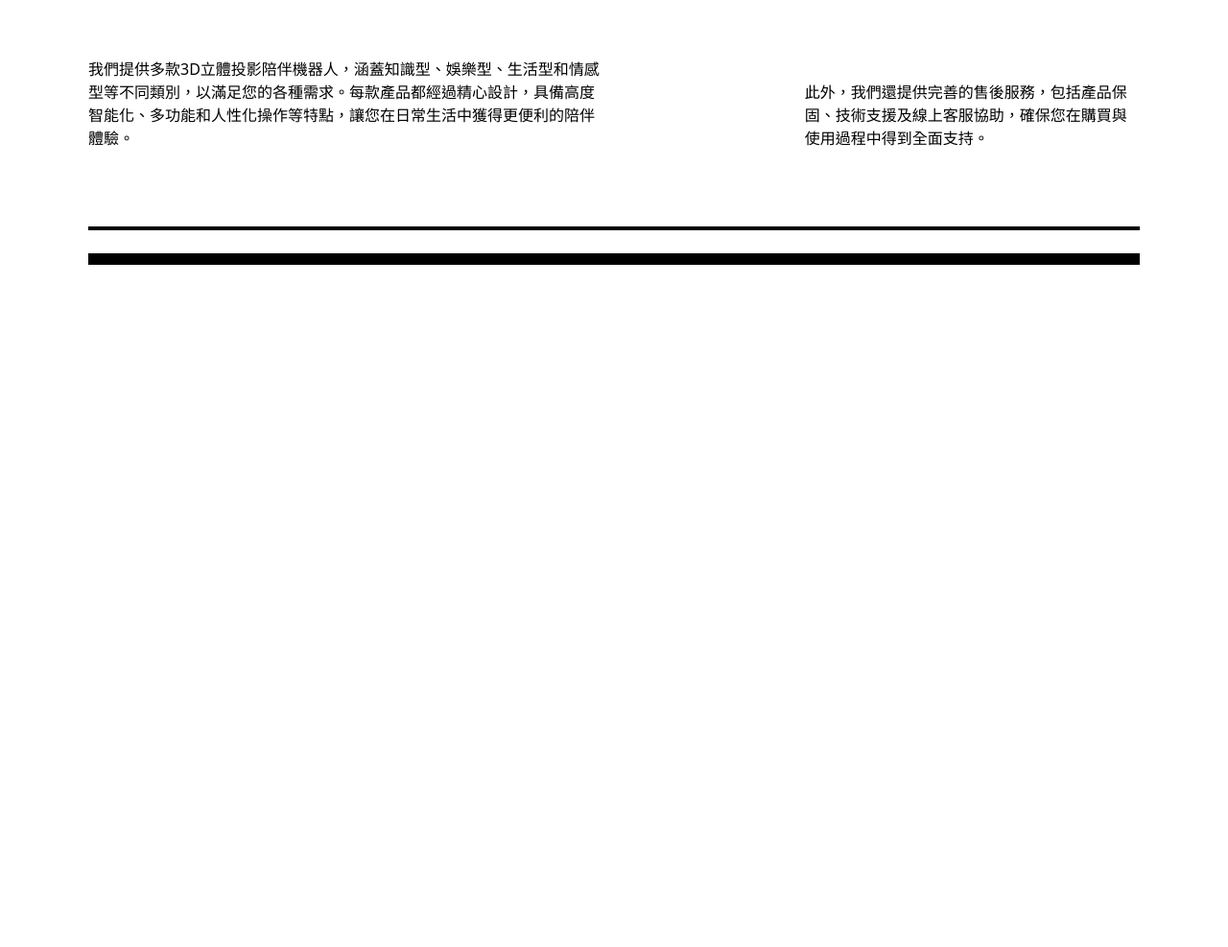
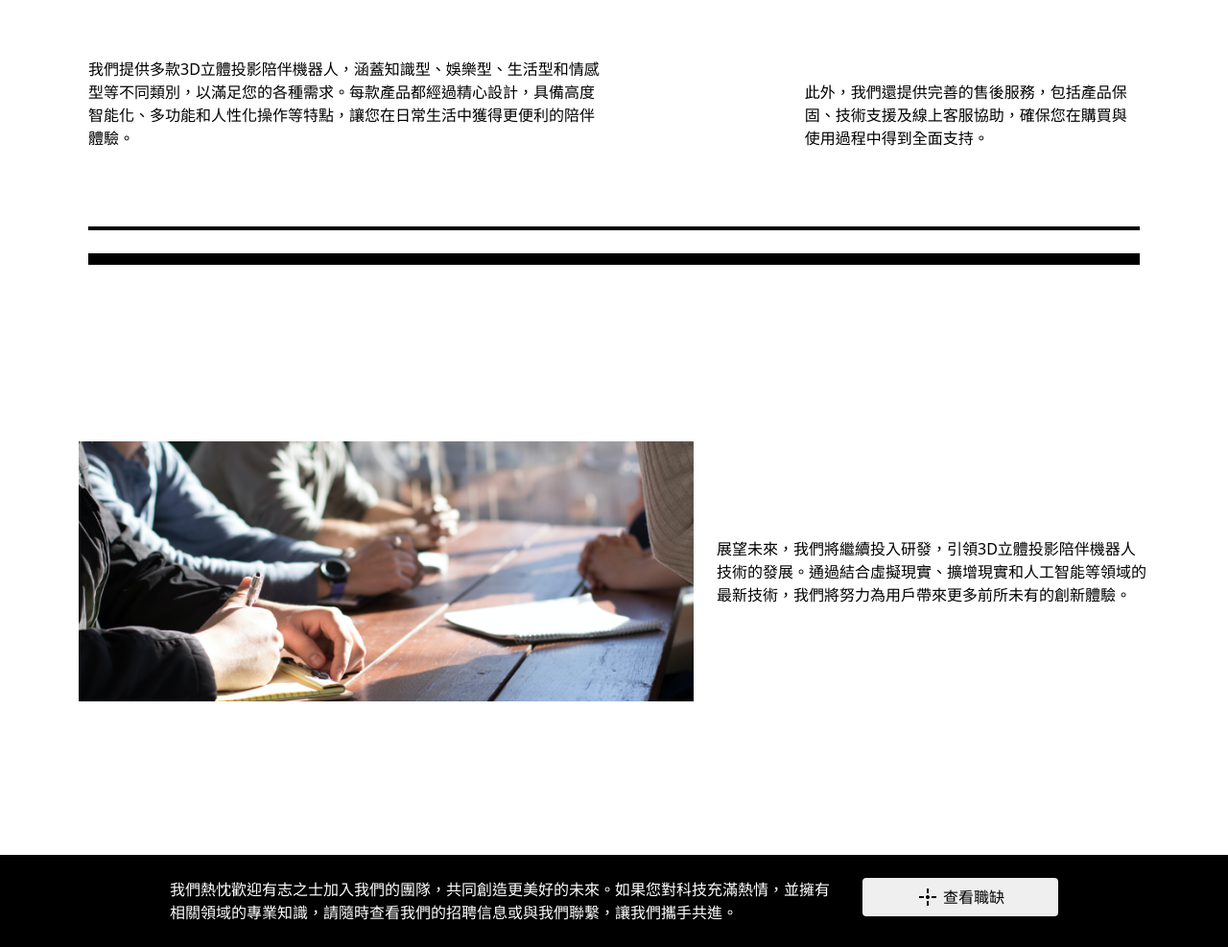
Before and after one commit to lhy131120/alphabox-plus, a website built with Vite: page pages/about.html in a window 1280 px wide. Shown: the part 1473-2460 px from the top of the page at 96% size. Before the commit the page ends 1773 px from the top, so only its background shows below. Built offline with nearby package versions, Linux system fonts and the light colour scheme; a web font is replaced by a local one.

Commit message:
about page done

```diff
--- a/pages/about.html
+++ b/pages/about.html
@@ -56,16 +56,16 @@
 					</div>
 				</div>
 				<div class="row pt-8 pt-lg-10 px-3 px-lg-15">
-					<p class="fw-bolder fs-24 fs-lg-96 text-dark ls-100 text-center">ALPHABOX+</p>
+					<p class="fw-bold fs-4 fs-lg-96 text-dark ls-100 text-center">ALPHABOX+</p>
 				</div>
 				<div class="row py-8 py-lg-15 px-3 px-lg-15 justify-content-between align-items-end">
-					<div class="col col-lg-6">
-						<p class="mb-0">
+					<div class="col-12 col-lg-6 mb-5 mb-lg-0">
+						<p class="mb-0 fw-medium">
 							我們提供多款3D立體投影陪伴機器人，涵蓋知識型、娛樂型、生活型和情感型等不同類別，以滿足您的各種需求。每款產品都經過精心設計，具備高度智能化、多功能和人性化操作等特點，讓您在日常生活中獲得更便利的陪伴體驗。
 						</p>
 					</div>
-					<div class="col col-lg-4">
-						<p class="mb-0">
+					<div class="col-12 col-lg-4">
+						<p class="mb-0 fw-medium">
 							此外，我們還提供完善的售後服務，包括<span class="bg-rectangle">產品保固</span>、<span class="bg-rectangle"
 								>技術支援</span
 							>及<span class="bg-rectangle">線上客服</span>協助，確保您在購買與使用過程中得到全面支持。
@@ -80,8 +80,54 @@
         </div>
 			</div>
       <div class="container">
-        <div class="row"></div>
+        <div class="row py-13 py-lg-22 align-items-center g-5 g-lg-8">
+					<div class="col-lg-7">
+						<img src="../assets/images/meeting.png" class="img-fluid" alt="">
+					</div>
+					<div class="col">
+						<p class="mb-0 fw-medium">展望未來，我們將繼續投入研發，引領3D立體投影陪伴機器人技術的發展。通過結合虛擬現實、擴增現實和人工智能等領域的最新技術，我們將努力為用戶帶來更多前所未有的創新體驗。</p>
+					</div>
+				</div>
       </div>
+			<div class="bg-dark">
+				<div class="container">
+					<div class="row py-11 py-lg-8 justify-content-center">
+						<div class="col-lg-10">
+							<div class="row  g-8">
+								<div class="col">
+									<p class="mb-0 text-light fw-medium">我們熱忱歡迎有志之士加入我們的團隊，共同創造更美好的未來。如果您對科技充滿熱情，並擁有相關領域的專業知識，請隨時查看我們的招聘信息或與我們聯繫，讓我們攜手共進。</p>
+								</div>
+								<div class="col-12 col-lg-auto">
+									<button type="button" class="d-flex gap-1 align-items-center py-2 px-12 border-0 rounded-1 w-100 w-lg-auto justify-content-center">
+										<span class="d-block lh-1">
+											<svg width="24" height="24" viewBox="0 0 24 24" fill="none" xmlns="http://www.w3.org/2000/svg">
+												<mask
+													id="mask0_303_5745"
+													style="mask-type: alpha"
+													maskUnits="userSpaceOnUse"
+													x="0"
+													y="0"
+													width="24"
+													height="24"
+												>
+													<rect width="24" height="24" fill="#D9D9D9" />
+												</mask>
+												<g mask="url(#mask0_303_5745)">
+													<path
+														d="M12 14C11.45 14 10.9792 13.8042 10.5875 13.4125C10.1958 13.0208 10 12.55 10 12C10 11.45 10.1958 10.9792 10.5875 10.5875C10.9792 10.1958 11.45 10 12 10C12.55 10 13.0208 10.1958 13.4125 10.5875C13.8042 10.9792 14 11.45 14 12C14 12.55 13.8042 13.0208 13.4125 13.4125C13.0208 13.8042 12.55 14 12 14ZM11 8V3H13V8H11ZM11 21V16H13V21H11ZM16 13V11H21V13H16ZM3 13V11H8V13H3Z"
+														fill="black"
+													/>
+												</g>
+											</svg>
+										</span>
+										<span class="fw-medium">查看職缺</span>
+									</button>
+								</div>
+							</div>
+						</div>
+					</div>
+				</div>
+			</div>
 		</main>
 
 		<%- include('./layout/footer'); -%>
```
